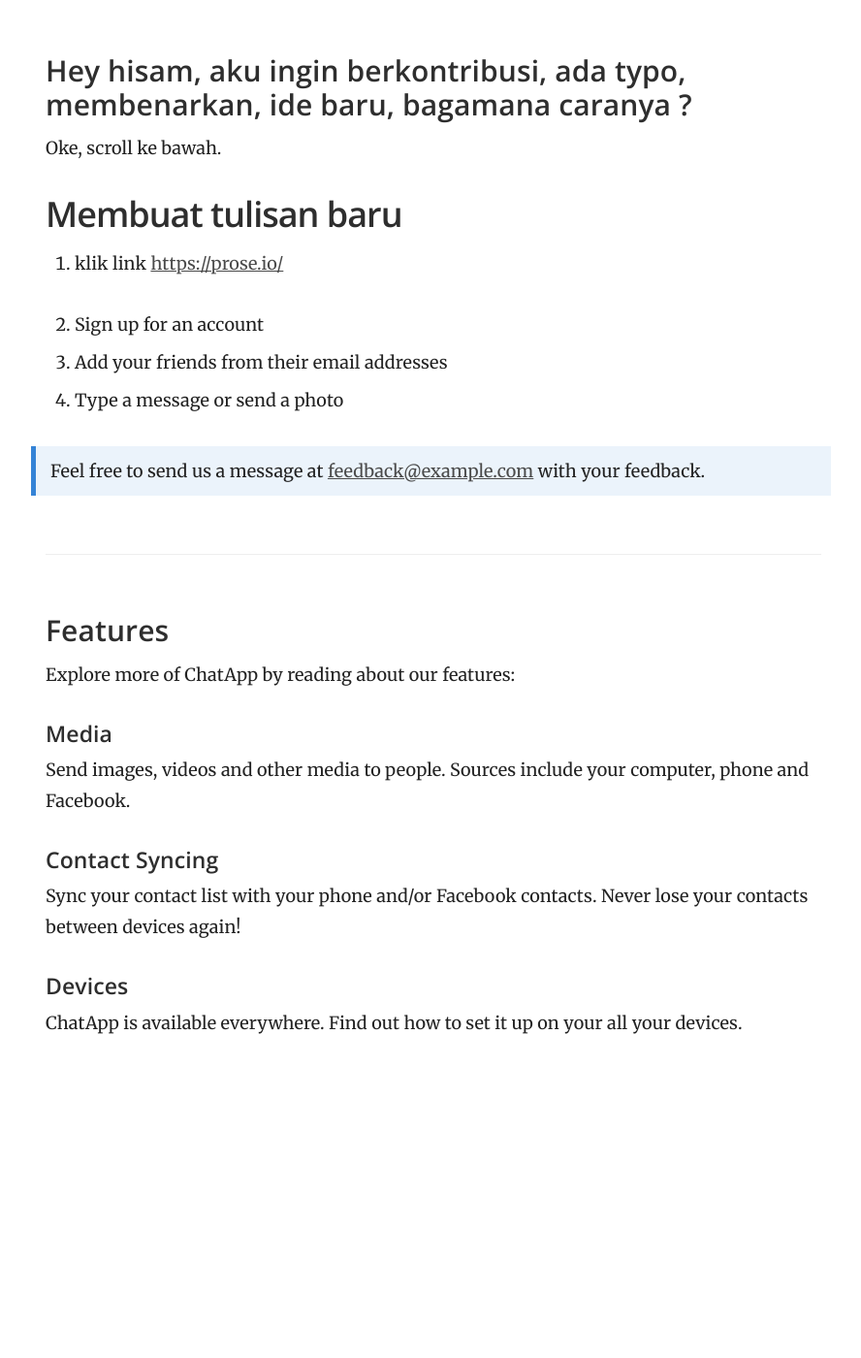
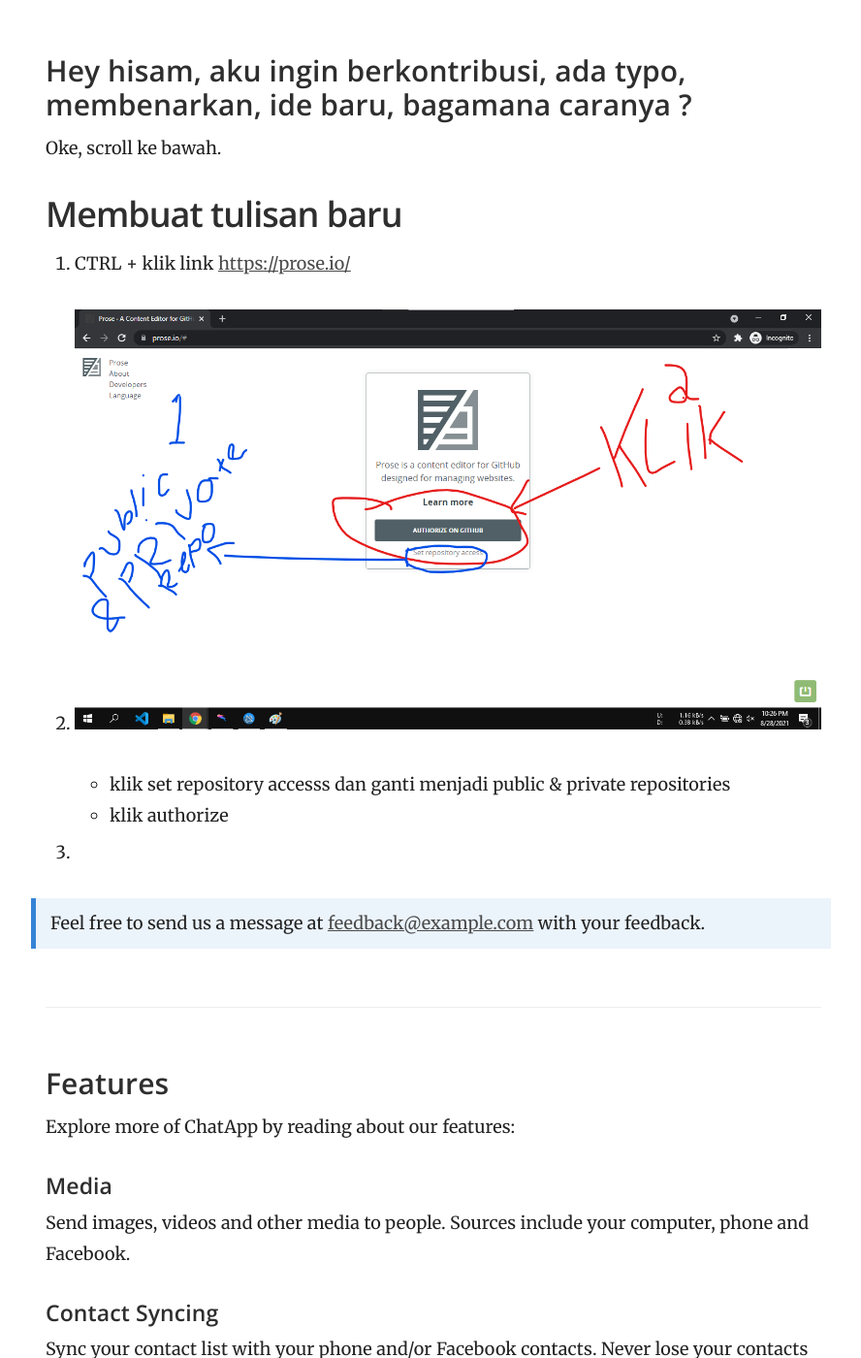
Before and after one commit to hanyakita-group/hakemy-docs, a Jekyll site: the page built from index.md, in a window 1280 px wide and 1400 px high, scrolled down 1045 px. Shown: the whole window at 97% size, without its empty margins (343-1231 px from the left). Built offline with Jekyll 4.4.1, drawn with Linux system fonts in a browser that asks for light colours; before the commit the page ends 2167 px from its top, so only the background shows below that.

Commit message:
Update index.md

```diff
--- a/index.md
+++ b/index.md
@@ -19,11 +19,15 @@ Oke, scroll ke bawah.
 
 ## Membuat tulisan baru
 
-1. klik link [https://prose.io/](https://prose.io/ "prose.io")
+1. CTRL + klik link [https://prose.io/](https://prose.io/ "prose.io")
 
-1. Sign up for an account
-2. Add your friends from their email addresses
-3. Type a message or send a photo
+2. ![authorize github.png]({{site.baseurl}}/media/authorize github.png)
+
+    - klik set repository accesss dan ganti menjadi public & private repositories
+    - klik authorize
+
+3.
+
 
 > Feel free to send us a message at [feedback@example.com](mailto:feedback@example.com) with your feedback.
 
```
